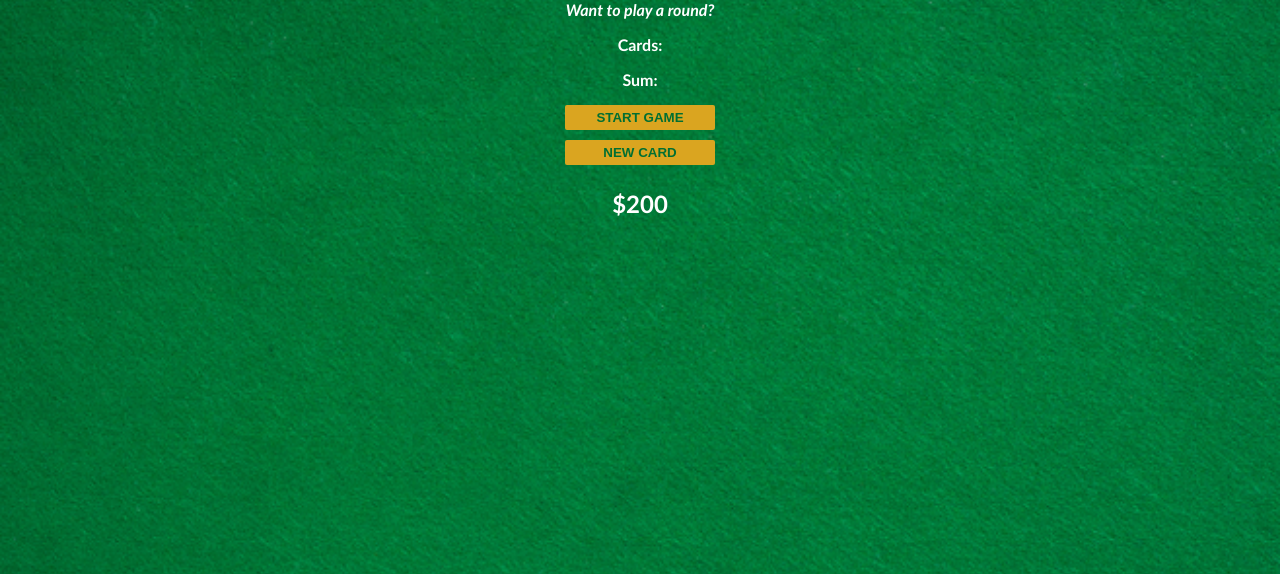
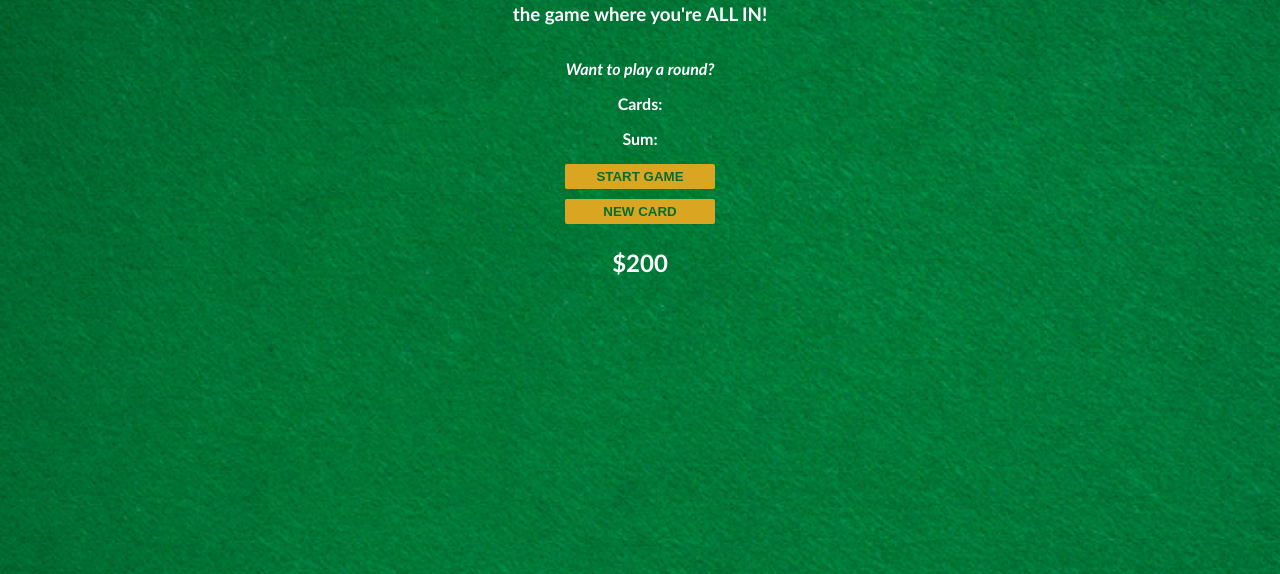
Before and after one commit to egpennington/baileysBlackjack, a plain HTML site: page index.html in a window 1280 px wide. Shown: the part 226-800 px from the top of the page. Drawn offline with Linux system fonts and the light colour scheme.

Commit message:
Update index.html
added <h3>the game where you're <span class="txt-ul">ALL IN!</span></h3>

```diff
--- a/index.html
+++ b/index.html
@@ -13,6 +13,7 @@
         <img class="logo" src="image/dealer.jpg" alt="the bulldog dealer">
         <h1>Bailey's Blackjack</h1>
         <h2>I double dog dare you!</h2>
+        <h3>the game where you're <span class="txt-ul">ALL IN!</span></h3>
     </div>
     <p id="message-el">Want to play a round?</p>
     <p id="cards-el">Cards:</p>
```
